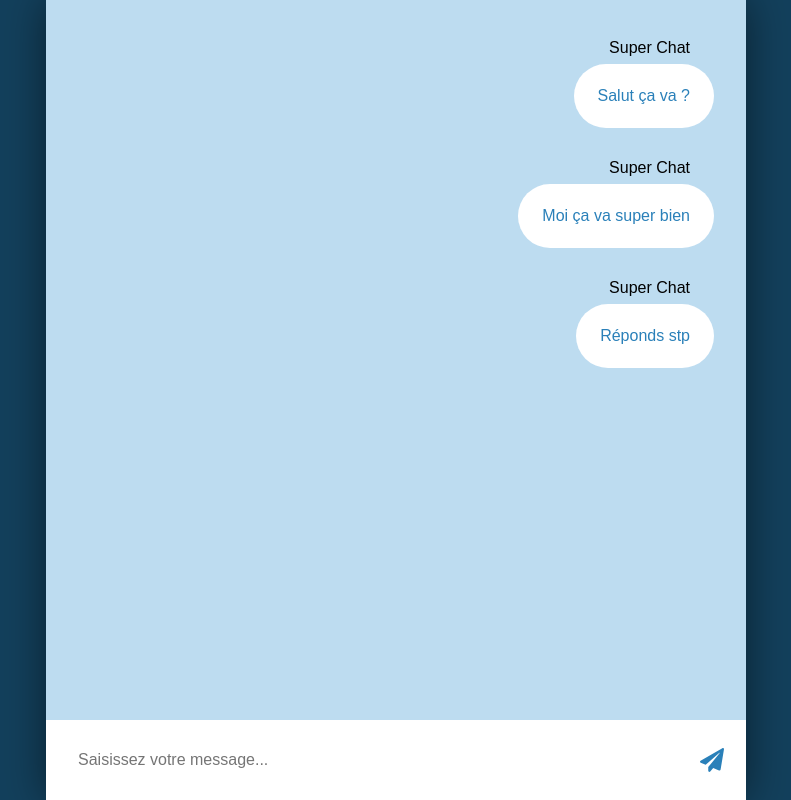
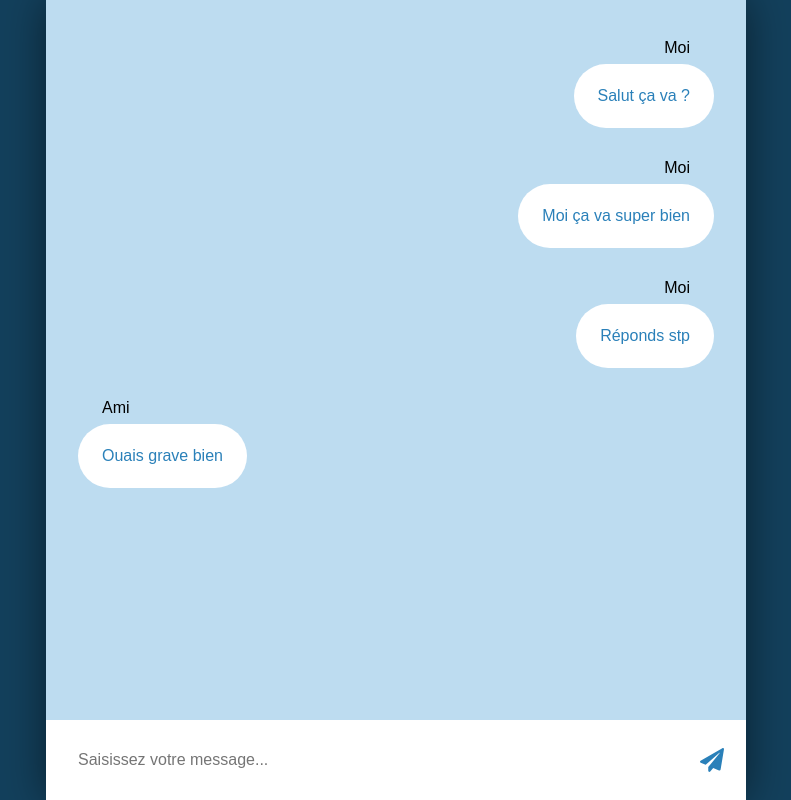
Before and after one commit to npellan/chatroom-react-redux-socketio, a React app: page / in a window 1280 px wide. Shown: the whole page, without its empty margins (244-1035 px from the left). Built offline with nearby package versions, Linux system fonts and the light colour scheme.

Commit message:
Added isFriend prop for displaying friend messages

```diff
--- a/package.json
+++ b/package.json
@@ -50,6 +50,7 @@
     "@fortawesome/fontawesome-svg-core": "^1.2.34",
     "@fortawesome/free-solid-svg-icons": "^5.15.2",
     "@fortawesome/react-fontawesome": "^0.1.14",
+    "classnames": "^2.2.6",
     "prop-types": "^15.7.2",
     "react": "^17.0.1",
     "react-dom": "^17.0.1",
--- a/src/components/Messages/Message.js
+++ b/src/components/Messages/Message.js
@@ -1,13 +1,14 @@
 // == Import npm
 import React from 'react';
 import PropTypes from 'prop-types';
+import classNames from 'classnames';
 
 // == Import
 import './styles.scss';
 
 // == Composant
-const Message = ({ sender, content }) => (
-  <div className="message">
+const Message = ({ sender, content, isFriend }) => (
+  <div className={classNames('message', { 'message--other': isFriend })}>
     <p className="message__sender">{sender}</p>
     <p className="message__content">{content}</p>
   </div>
@@ -16,6 +17,11 @@ const Message = ({ sender, content }) => (
 Message.propTypes = {
   sender: PropTypes.string.isRequired,
   content: PropTypes.string.isRequired,
+  isFriend: PropTypes.bool,
+};
+
+Message.defaultProps = {
+  isFriend: false,
 };
 
 // == Export
--- a/src/components/Messages/index.js
+++ b/src/components/Messages/index.js
@@ -10,7 +10,8 @@ import Message from './Message';
 // == Composant
 const Messages = ({ messages }) => (
   <div className="messages">
-    {messages.map((message) => <Message sender="Super Chat" content={message} />)}
+    {messages.map((message) => <Message sender="Moi" content={message} />)}
+    <Message sender="Ami" content="Ouais grave bien" isFriend />
   </div>
 );
 
--- a/src/components/Messages/styles.scss
+++ b/src/components/Messages/styles.scss
@@ -24,7 +24,7 @@
       color: vars.$normal-blue;
     }
 
-    & &--other {
+    &--other {
       text-align: left;
     }
   }
```
Also changed, not shown: 1 other file.
